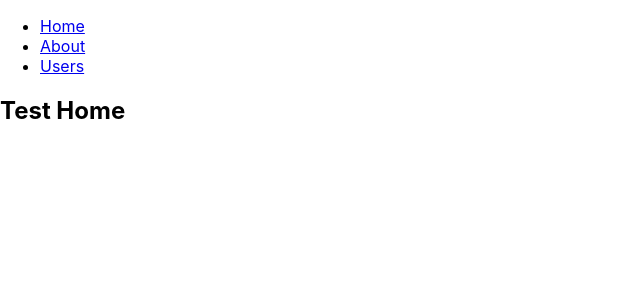
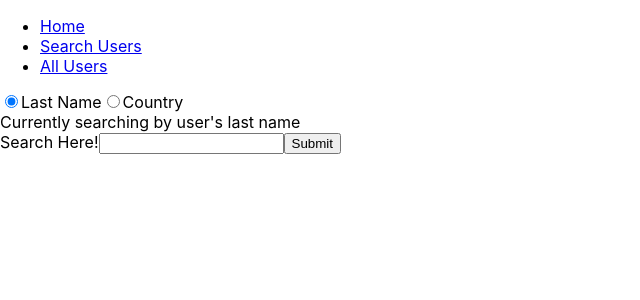
Before and after one commit to Stan-Sasquatch/api-practice, a React (Create React App) app: page /search in a window 1280 px wide. Shown: the top 300 px of the page, without its empty margins (0-640 px from the left). Built offline with nearby package versions, Linux system fonts and the light colour scheme; no server answers.

Commit message:
Radio Buttons Search

```diff
--- a/src/App.js
+++ b/src/App.js
@@ -9,6 +9,7 @@ import {
   Link
 } from "react-router-dom";
 import UsersPage from './UsersPage';
+import Search from './Search';
 
 class App extends React.Component {
   constructor(props) {
@@ -29,17 +30,17 @@ class App extends React.Component {
                 <Link to="/">Home</Link>
               </li>
               <li>
-                <Link to="/about">About</Link>
+                <Link to="/search">Search Users</Link>
               </li>
               <li>
-                <Link to="/users">Users</Link>
+                <Link to="/users">All Users</Link>
               </li>
             </ul>
           </nav>
 
           <Switch>
-            <Route path="/about">
-              <About />
+            <Route path="/search">
+              <Search />
             </Route>
             <Route path="/users">
               <UsersPage />
@@ -53,12 +54,10 @@ class App extends React.Component {
 
     );
     function Home() {
-      return <h2>Test Home</h2>;
+      return <h2>Home</h2>;
     }
 
-    function About() {
-      return <h2>About</h2>;
-    }
+
 
 
 
--- /dev/null
+++ b/src/Search.js
@@ -0,0 +1,41 @@
+import React from 'react';
+import SearchBar from './SearchBar';
+import SearchCriteriaRadioButtons from './SearchCriteriaRadioButtons';
+
+class Search extends React.Component {
+    constructor(props) {
+        super(props);
+        this.state = {
+            allUsers: [],
+            searchCriteria: "last_name"
+        }
+    }
+    componentDidMount() {
+        fetch('https://api.jsonbin.io/b/5da1d439ef829c4e36d6c10e',
+            {
+                headers: { "secret-key": "$2b$10$0Ak1yhEQ.Rx2bhjs1ID6ne/abaT.2f2.lQnd4/EJ3ZGcr55RHDily", "Content-Type": "application/json" }
+            })
+            .then(response => response.json())
+            .then(json => this.setState({ allUsers: json }))
+            .catch(error => console.log("Error: ", error))
+    }
+
+    handleCriteriaChange = (event) => {
+        this.setState({
+            searchCriteria: event.target.value
+        })
+    }
+
+
+
+
+    render() {
+        return (<div>
+            <SearchCriteriaRadioButtons criteria={this.state.searchCriteria} onChange={this.handleCriteriaChange} />
+            {this.state.searchCriteria === "last_name" ? "Currently searching by user's last name" : "Currently searching by user's country"}
+            <SearchBar />
+        </div>);
+    }
+}
+
+export default Search;
--- /dev/null
+++ b/src/SearchBar.js
@@ -0,0 +1,9 @@
+import React from 'react';
+
+const SearchBar = () => {
+    return (<form> Search Here!<input type="text" />
+        <input type="submit" value="Submit" />
+    </form>);
+}
+
+export default SearchBar;
--- /dev/null
+++ b/src/SearchCriteriaRadioButtons.js
@@ -0,0 +1,13 @@
+import React from 'react';
+const SearchCriteriaRadioButtons = (props) => {
+    return (<form>
+        <input type="radio" id="CriteriaChoiceLastName"
+            name="CriteriaChoice" value="last_name" checked={props.criteria === "last_name"} onChange={props.onChange} />
+        <label htmlFor="CriteriaChoiceLastName">Last Name</label>
+        <input type="radio" id="CriteriaChoiceCountry"
+            name="CriteriaChoice" value="Country" checked={props.criteria === "Country"} onChange={props.onChange} />
+        <label htmlFor="CriteriaChoiceCountry">Country</label>
+    </form>);
+}
+
+export default SearchCriteriaRadioButtons;
--- a/src/Utils.js
+++ b/src/Utils.js
@@ -1,5 +1,4 @@
 export function alphabeticalSortByField(field) {
-
 
     return function alphabeticalSort(a, b) {
 
@@ -13,6 +12,7 @@ export function alphabeticalSortByField(field) {
 
 
 export function dateSort(a, b) {
+
     return toDateObject(a["Date Joined"]) - toDateObject(b["Date Joined"])
 }
 
```
